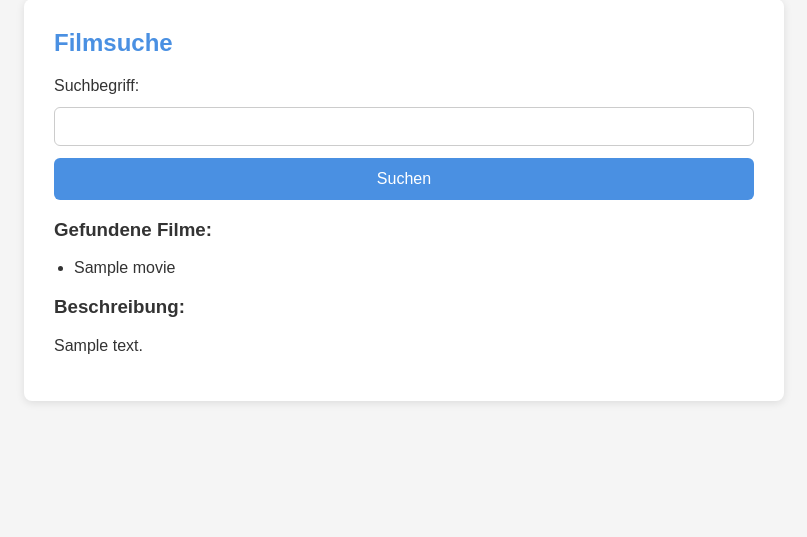
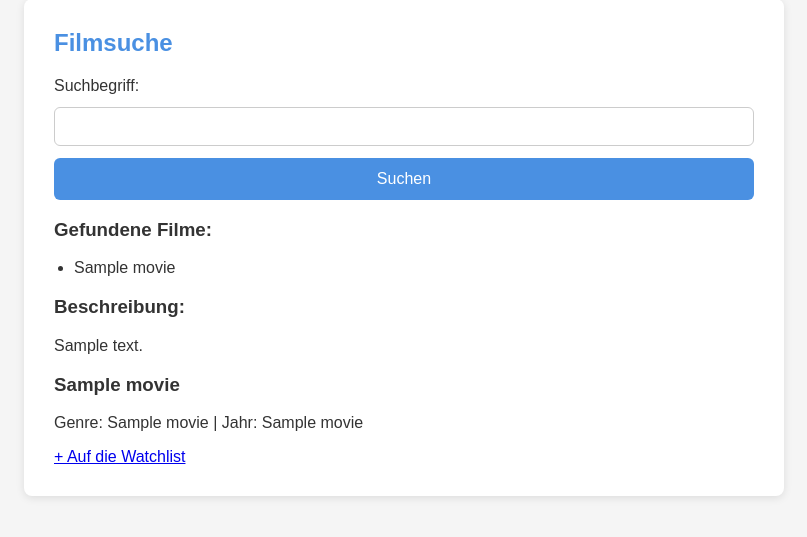
Before and after one commit to katjaarens/MoviecrusherWeb, a Flask app: template templates/search.html in a window 1280 px wide. Shown: the part 65-602 px from the top of the page, without its empty margins (236-1043 px from the left). Run offline with Flask 3, Linux system fonts and the light colour scheme; the template is opened without the code that fills it: most values are stand-ins (such as "Sample title", 1, 10 or a date in 2020).

Commit message:
git push -u origin main

```diff
--- a/app.py
+++ b/app.py
@@ -333,6 +333,17 @@ def add_movie():
 
     return render_template("add_movie.html", message=message)
 
+@app.route("/add_to_watchlist/<int:movie_id>")
+def add_to_watchlist(movie_id):
+    if not require_login():
+        return redirect("/login")
+
+    user = session["user"]
+    # Wir nutzen die Methode, die du schon in deiner database.py hast!
+    db.add_to_watchlist(user["id"], movie_id)
+
+    # Nach dem Hinzufügen leiten wir den User direkt zur Watchlist-Seite
+    return redirect("/watchlist")
 
 if __name__ == "__main__":
     app.run(debug=True)
--- a/templates/search.html
+++ b/templates/search.html
@@ -26,4 +26,15 @@
 <p>{{ description }}</p>
 {% endif %}
 
+{% for movie in results %}
+    <div class="movie-card">
+        <h3>{{ movie[1] }}</h3> <p>Genre: {{ movie[2] }} | Jahr: {{ movie[3] }}</p>
+
+        <a href="{{ url_for('add_to_watchlist', movie_id=movie[0]) }}"
+           class="btn btn-primary">
+           + Auf die Watchlist
+        </a>
+    </div>
+{% endfor %}
+
 {% endblock %}
```
